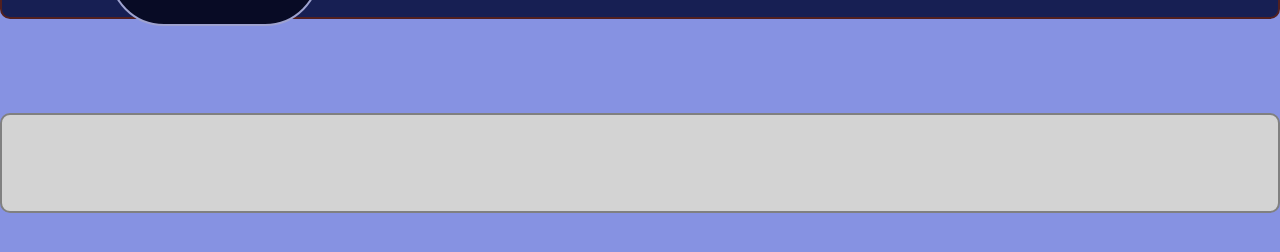
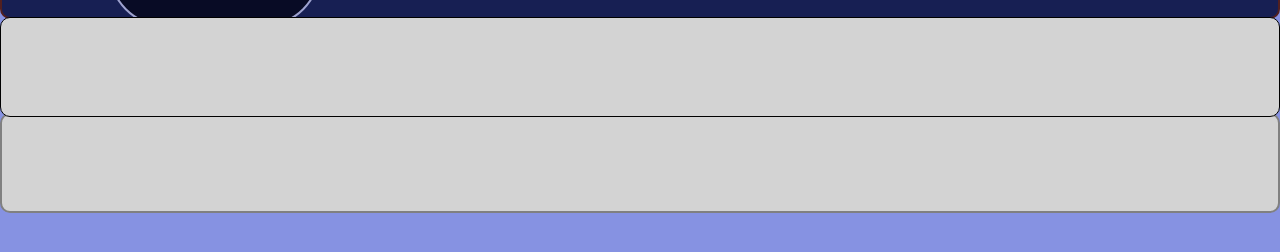
Before and after one commit to ShtefanDU/TestKilnMiniApp, a plain HTML site: page index.html in a window 1280 px wide. Shown: the part 104-356 px from the top of the page. Drawn offline with Linux system fonts and the light colour scheme.

Commit message:
Update index.html

```diff
--- a/index.html
+++ b/index.html
@@ -23,6 +23,7 @@
     document.getElementById('screen').appendChild(createElement('button', `position: absolute; left: 109px; width: 211px; top: 10px; height: 110px; z-index: 0; justify-content: center; display: flex; margin: 10px 0px 0px 0px; padding: 0px 0px 10px 0px; background: rgba(8, 11, 37, 1); border: 2px solid rgba(158, 162, 207, 1); border-radius: 100px 100px 100px 100px; font-size: 12px; font-weight: bold; font-style: normal; font-family: Segoe UI; text-align: center; white-space: normal; color: transparent; text-shadow: none;`, ``));
     document.getElementById('screen').appendChild(createElement('div', `position: absolute; left: 111px; width: 209px; top: 29px; height: 72px; z-index: 0; margin: 0px 0px 0px 0px; padding: 0px 0px 0px 0px; background: transparent; font-size: 36px; font-weight: bold; font-style: normal; font-family: Segoe UI; text-align: center; white-space: normal; line-height: 30px; color: rgba(255, 255, 255, 1);`, `БРЮ кофейня`));
     document.getElementById('screen').appendChild(createElement('div', `position: absolute; left: 0; right: 0; top: 217px; height: 100px; z-index: 0; margin: 0px 0px 0px 0px; background: rgba(211, 211, 211, 1); border: 2px solid rgba(128, 128, 128, 1); border-radius: 10px 10px 10px 10px; font-size: px; white-space: nowrap; color: #000;`, ``));
+    document.getElementById('screen').appendChild(createElement('div', `position: absolute; left: 0; right: 0; top: 121px; height: 100px; z-index: 0; margin: 0px 0px 0px 0px; background: rgba(211, 211, 211, 1); border: 1px solid rgba(0, 0, 0, 1); border-radius: 10px 10px 10px 10px; font-size: px; white-space: nowrap; color: #000;`, ``));
   </script>
 </body>
 </html>
```
